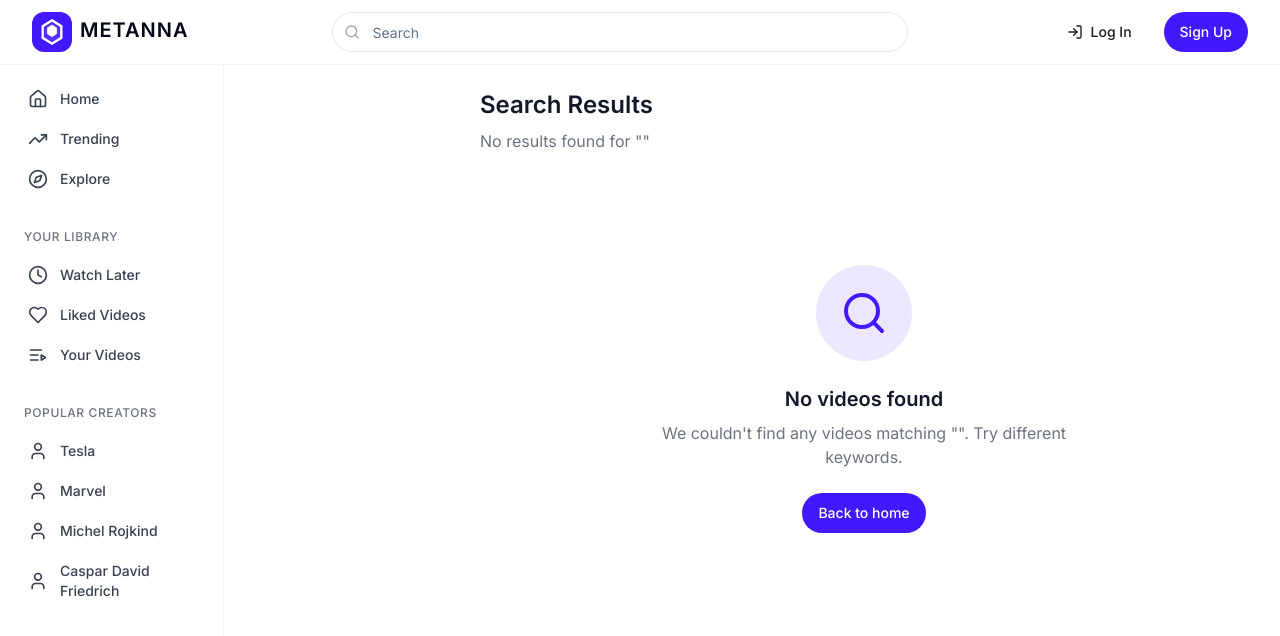
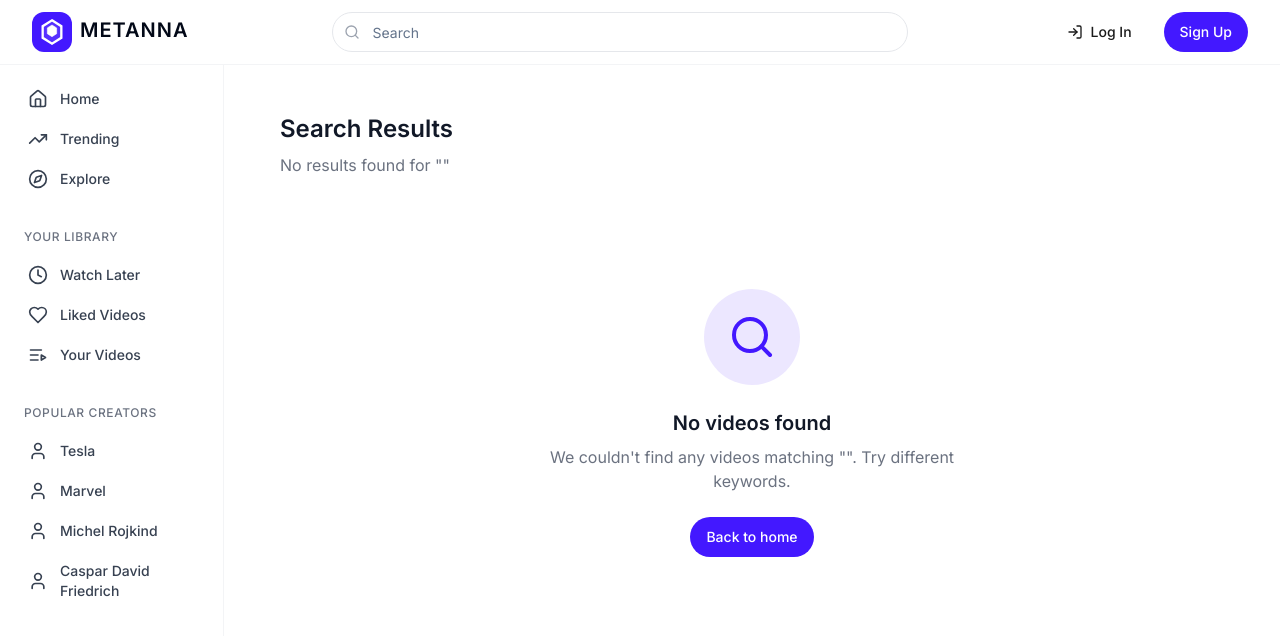
Before and after one commit to FVNDY-M/metanna-3d-video-hub, a React (Vite) app: page /search in a window 1280 px wide. Shown: the top 636 px of the page. Built offline with nearby package versions, Linux system fonts and the light colour scheme.

Commit message:
Update PageLayout.tsx

```diff
--- a/src/components/PageLayout.tsx
+++ b/src/components/PageLayout.tsx
@@ -1,4 +1,3 @@
-
 import React, { useState, useEffect } from 'react';
 import { useNavigate } from 'react-router-dom';
 import Navbar from './Navbar';
@@ -62,7 +61,6 @@ const PageLayout: React.FC<PageLayoutProps> = ({
   // Make the openUploadModal function available globally
   React.useEffect(() => {
     window.openUploadModal = openUploadModal;
-
     return () => {
       delete window.openUploadModal;
     };
@@ -73,9 +71,13 @@ const PageLayout: React.FC<PageLayoutProps> = ({
       <Navbar user={currentUser} onUploadClick={openUploadModal} />
 
       <div className="flex flex-1">
-        {showSidebar && <Sidebar className="fixed z-10" />}
+        {showSidebar && (
+          <div className="hidden md:block md:w-56 sticky top-0 h-screen">
+            <Sidebar />
+          </div>
+        )}
 
-        <main className={`flex-1 ${showSidebar ? 'ml-0 md:ml-56' : ''} animate-fade-in`}>
+        <main className="flex-1 w-full max-w-screen-xl mx-auto p-6">
           {children}
         </main>
       </div>
```
